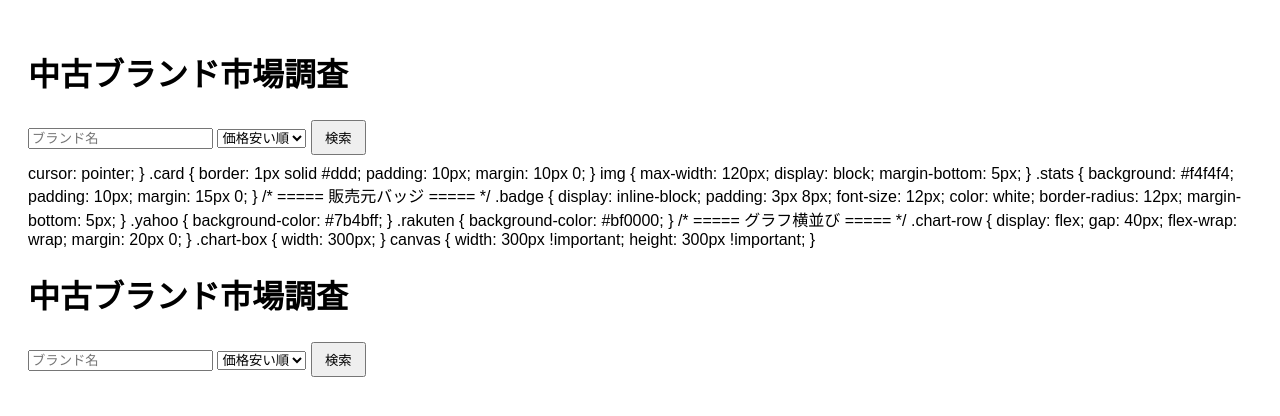
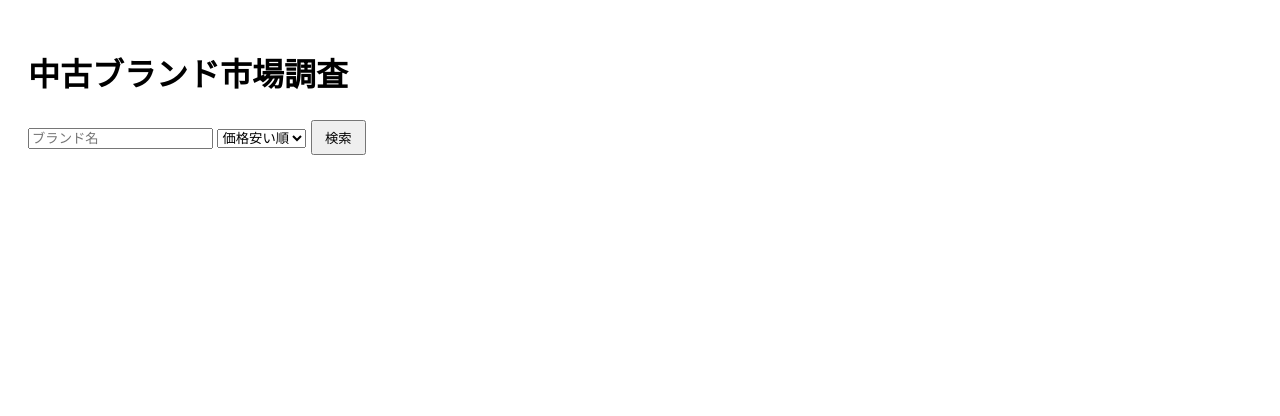
Before and after one commit to ariya0815/brand-market-tool, a FastAPI app: page / in a window 1280 px wide. Shown: the top 416 px of the page. Run offline with FastAPI, Linux system fonts and the light colour scheme.

Commit message:
Add files via upload

```diff
--- a/templates/index.html
+++ b/templates/index.html
@@ -1,23 +1,4 @@
 <!DOCTYPE html>
-<html>
-<head>
-<meta charset="UTF-8">
-<title>中古ブランド市場調査</title>
-<script src="https://cdn.jsdelivr.net/npm/chart.js"></script>
-
-<style>
-body {
-    font-family: Arial, sans-serif;
-    padding: 20px;
-}
-
-h1 { margin-bottom: 20px; }
-
-form { margin-bottom: 10px; }
-
-button {
-    padding: 6px 12px;
-    margin-top: 5px;<!DOCTYPE html>
 <html>
 <head>
 <meta charset="UTF-8">
@@ -241,183 +222,3 @@ new Chart(document.getElementById("brandChart"), {
 
 </body>
 </html>
-    cursor: pointer;
-}
-
-.card {
-    border: 1px solid #ddd;
-    padding: 10px;
-    margin: 10px 0;
-}
-
-img {
-    max-width: 120px;
-    display: block;
-    margin-bottom: 5px;
-}
-
-.stats {
-    background: #f4f4f4;
-    padding: 10px;
-    margin: 15px 0;
-}
-
-/* ===== 販売元バッジ ===== */
-.badge {
-    display: inline-block;
-    padding: 3px 8px;
-    font-size: 12px;
-    color: white;
-    border-radius: 12px;
-    margin-bottom: 5px;
-}
-
-.yahoo {
-    background-color: #7b4bff;
-}
-
-.rakuten {
-    background-color: #bf0000;
-}
-
-/* ===== グラフ横並び ===== */
-.chart-row {
-    display: flex;
-    gap: 40px;
-    flex-wrap: wrap;
-    margin: 20px 0;
-}
-
-.chart-box {
-    width: 300px;
-}
-
-canvas {
-    width: 300px !important;
-    height: 300px !important;
-}
-</style>
-</head>
-
-<body>
-
-<h1>中古ブランド市場調査</h1>
-
-<form method="post" action="/search">
-    <input type="text" name="keyword" value="{{ keyword }}" placeholder="ブランド名">
-
-    <select name="sort_order">
-        <option value="asc" {% if sort_order=="asc" %}selected{% endif %}>
-            価格安い順
-        </option>
-        <option value="desc" {% if sort_order=="desc" %}selected{% endif %}>
-            価格高い順
-        </option>
-    </select>
-
-    <button type="submit">検索</button>
-</form>
-
-{% if keyword %}
-<form method="post" action="/download_csv">
-    <input type="hidden" name="keyword" value="{{ keyword }}">
-    <input type="hidden" name="sort_order" value="{{ sort_order }}">
-    <button type="submit">📥 CSVダウンロード</button>
-</form>
-{% endif %}
-
-{% if stats %}
-<div class="stats">
-    <h3>📊 統計</h3>
-    検索ヒット総件数: {{ mall_total }} 件<br>
-    表示件数: {{ stats.count }} 件<br>
-    平均価格: ¥{{ stats.avg }}<br>
-    中央値: ¥{{ stats.median }}<br>
-    最安価格: ¥{{ stats.min }}<br>
-    最高価格: ¥{{ stats.max }}
-</div>
-{% endif %}
-
-{% if trend or brand_labels %}
-<div class="chart-row">
-
-    {% if trend %}
-    <div class="chart-box">
-        <h3>📈 Google Trends</h3>
-        現在: {{ trend.current }}<br>
-        平均: {{ trend.avg }}
-        <canvas id="trendChart"></canvas>
-    </div>
-    {% endif %}
-
-    {% if brand_labels %}
-    <div class="chart-box">
-        <h3>🔥 ブランド別件数</h3>
-        <canvas id="brandChart"></canvas>
-    </div>
-    {% endif %}
-
-</div>
-{% endif %}
-
-{% if trend %}
-<script>
-new Chart(document.getElementById("trendChart"), {
-    type: 'line',
-    data: {
-        labels: Array({{ trend.scores|length }}).fill(""),
-        datasets: [{
-            label: "Trend",
-            data: {{ trend.scores }},
-            borderColor: "blue",
-            tension: 0.3
-        }]
-    },
-    options: { responsive: false }
-});
-</script>
-{% endif %}
-
-{% if brand_labels %}
-<script>
-new Chart(document.getElementById("brandChart"), {
-    type: 'pie',
-    data: {
-        labels: {{ brand_labels|tojson }},
-        datasets: [{
-            data: {{ brand_values|tojson }}
-        }]
-    },
-    options: { responsive: false }
-});
-</script>
-{% endif %}
-
-<!-- 🛒 商品一覧 -->
-{% for item in items %}
-<div class="card">
-
-    <!-- 🔵 販売元表示 -->
-    {% if item.source == "Yahoo" %}
-        <span class="badge yahoo">Yahoo</span>
-    {% elif item.source == "Rakuten" %}
-        <span class="badge rakuten">Rakuten</span>
-    {% endif %}
-
-    {% if item.image %}
-        <img src="{{ item.image }}">
-    {% else %}
-        <img src="https://via.placeholder.com/120x120?text=No+Image">
-    {% endif %}
-
-    <h3>{{ item.name }}</h3>
-    価格: ¥{{ item.price }}<br>
-    仕入目安: ¥{{ item.purchase_price }}<br>
-    仕入率: {{ item.purchase_rate }}%<br>
-    想定利益: ¥{{ item.expected_profit }}<br>
-    <a href="{{ item.url }}" target="_blank">商品ページを見る</a>
-</div>
-{% endfor %}
-
-</body>
-</html>
```
